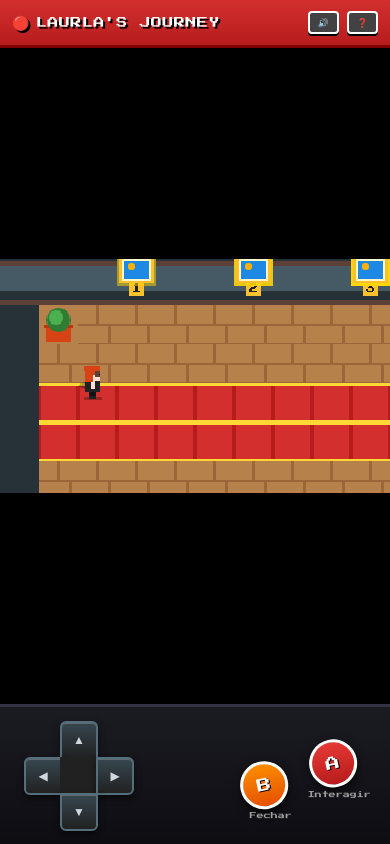
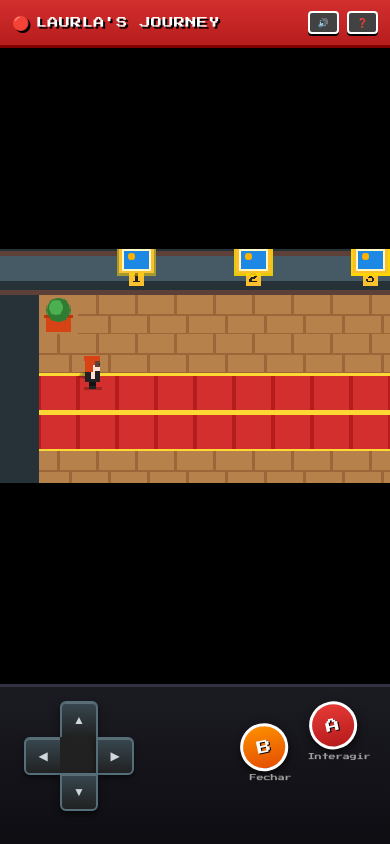
Before and after one commit to rogeriosaj/six, a website built with Vite: page index.html in a window 390 px wide. Built offline with nearby package versions, Linux system fonts and the light colour scheme.

Commit message:
Elevate mobile touch controls positioning for comfortable view

```diff
--- a/index.html
+++ b/index.html
@@ -14,8 +14,8 @@
   <link href="https://fonts.googleapis.com/css2?family=Press+Start+2P&family=VT323&display=swap" rel="stylesheet">
 
   <!-- CSS e JS Empacotados Prontos para o GitHub Pages -->
-  <link rel="stylesheet" crossorigin href="./dist/assets/index-C276GETn.css">
-  <script type="module" crossorigin src="./dist/assets/index-Dbwk6vVK.js"></script>
+  <link rel="stylesheet" crossorigin href="./dist/assets/index-yzhGuSiK.css">
+  <script type="module" crossorigin src="./dist/assets/index-B8BV0IlY.js"></script>
 </head>
 <body>
   <div id="app">
--- a/src/styles/game.css
+++ b/src/styles/game.css
@@ -40,6 +40,7 @@ html, body {
   flex-direction: column;
   width: 100vw;
   height: 100vh;
+  height: 100dvh;
   position: relative;
   overflow: hidden;
   background: radial-gradient(circle at center, #262738 0%, #0d0e15 100%);
@@ -105,12 +106,12 @@ html, body {
 
 .canvas-container {
   flex: 1;
+  min-height: 0;
   position: relative;
   display: flex;
   align-items: center;
   justify-content: center;
   width: 100%;
-  height: calc(100% - 48px - 140px);
   background-color: #000;
   overflow: hidden;
 }
@@ -395,14 +396,15 @@ html, body {
    ========================================================================== */
 
 .touch-controls {
-  height: 140px;
+  height: 160px;
+  min-height: 160px;
   width: 100%;
   background: linear-gradient(180deg, #1b1b22 0%, #0d0d12 100%);
   border-top: 3px solid #333344;
   display: flex;
-  align-items: center;
+  align-items: flex-start;
   justify-content: space-between;
-  padding: 10px 24px calc(10px + var(--safe-bottom)) 24px;
+  padding: 14px 24px calc(28px + env(safe-area-inset-bottom)) 24px;
   z-index: 20;
   position: relative;
 }
```
Also changed, not shown: dist/assets/index-B8BV0IlY.js (added), dist/assets/index-C276GETn.css (deleted), dist/assets/index-Dbwk6vVK.js (deleted), dist/assets/index-yzhGuSiK.css (added), dist/index.html.
